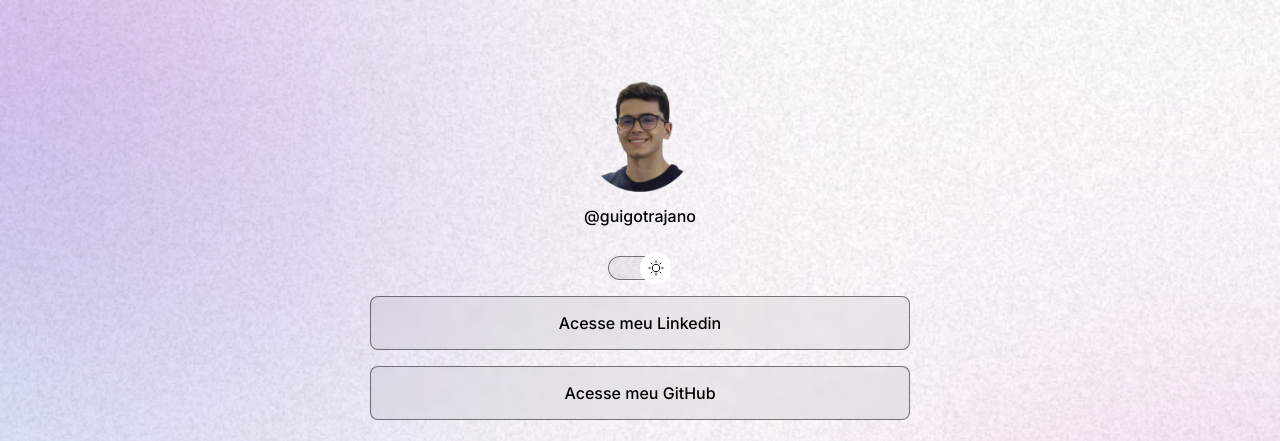
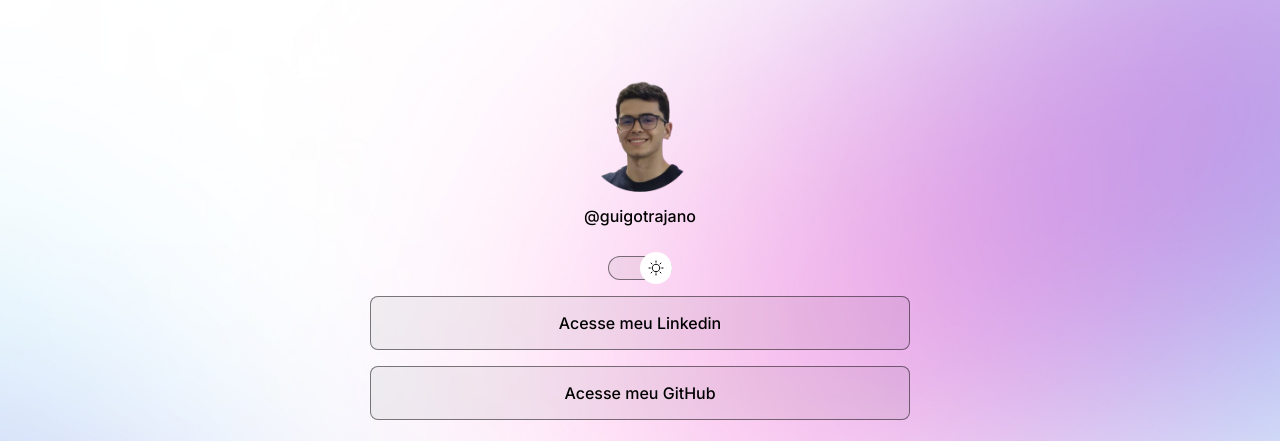
Before and after one commit to guigotrajano/Portfolio, a plain HTML site: page index.html in a window 1280 px wide. Shown: the top 441 px of the page. Drawn offline with nearby package versions, Linux system fonts and the light colour scheme.

Commit message:
Ajustando media queries

```diff
--- a/style.css
+++ b/style.css
@@ -26,11 +26,13 @@
 
 body {
   background: var(--bg-url) no-repeat top center/cover;
+  height: 100vh;
 }
 
 body * {
   font-family: 'Inter', sans-serif;
   color: var(--text-color);
+
 }
 
 #container {
@@ -148,3 +150,13 @@ footer {
   text-align: center;
   font-size: 14px;
 }
+
+@media (min-width: 700px) {
+  :root {
+    --bg-url: url('./assets/bg-desktop.jpg');
+  }
+
+  .light {
+    --bg-url: url('./assets/bg-desktop-light.jpg');
+  }
+}
```
